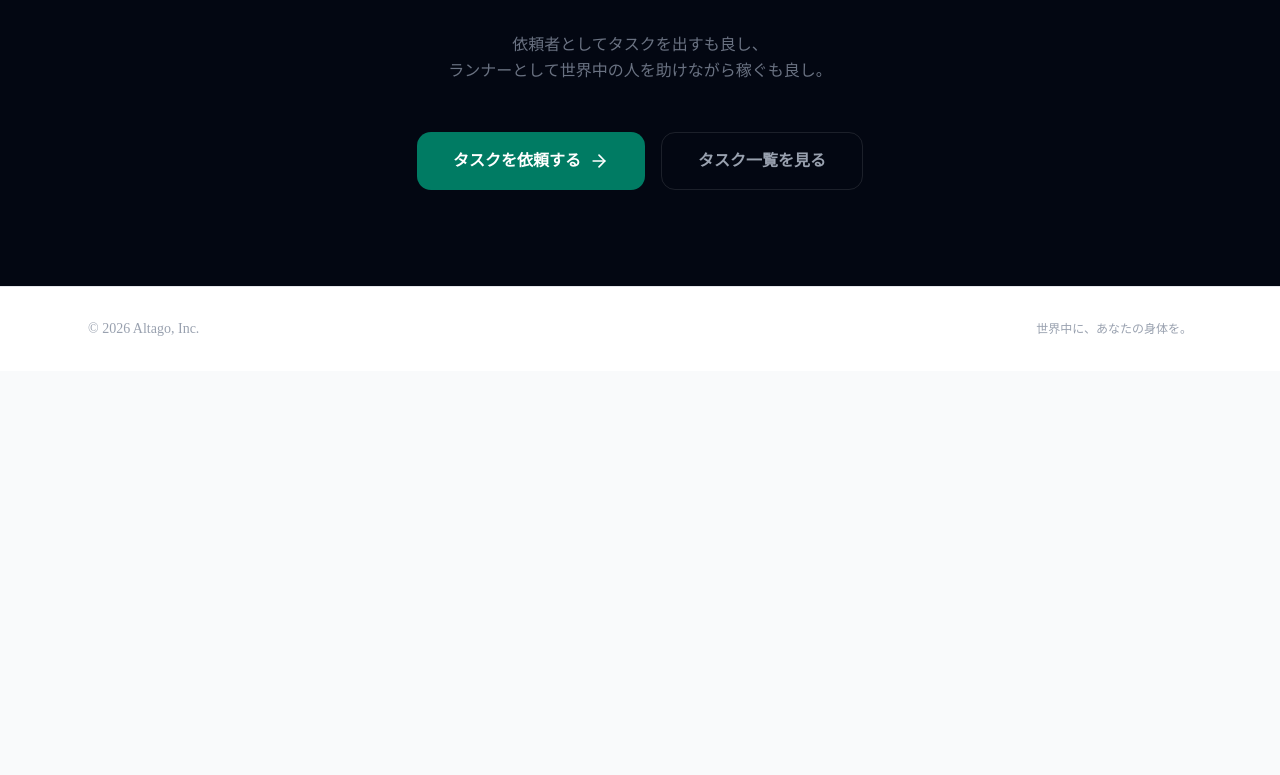
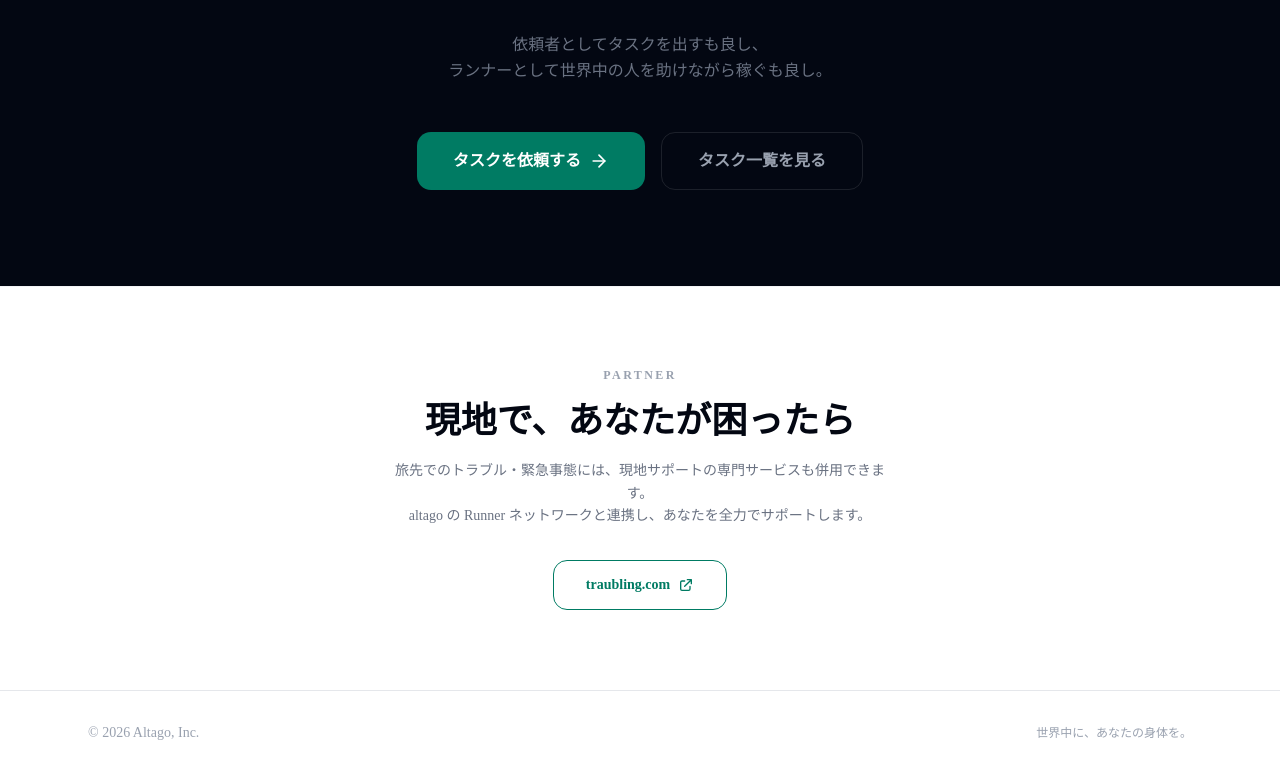
Before and after one commit to kaicyou2532/web_altago, a Next.js app: page / in a window 1280 px wide. Shown: the part 2976-3751 px from the top of the page. Before the commit the page ends 3347 px from the top, so only its background shows below. Built offline with nearby package versions, Linux system fonts and the light colour scheme.

Commit message:
refactor: move traubling section to landing page, remove from slides

```diff
--- a/src/app/page.tsx
+++ b/src/app/page.tsx
@@ -262,6 +262,32 @@ export default function HomePage() {
           </div>
         </div>
       </section>
+
+      {/* Traubling Partnership */}
+      <section className="bg-white py-20 border-t border-gray-100">
+        <div className="mx-auto max-w-3xl px-4 text-center">
+          <p className="text-xs font-semibold uppercase tracking-[0.2em] mb-4 text-gray-400">PARTNER</p>
+          <h2 className="text-3xl sm:text-4xl font-extrabold text-gray-950 mb-4 leading-tight">
+            現地で、あなたが困ったら
+          </h2>
+          <p className="text-gray-500 text-sm leading-relaxed mb-8 max-w-lg mx-auto">
+            旅先でのトラブル・緊急事態には、現地サポートの専門サービスも併用できます。<br />
+            altago の Runner ネットワークと連携し、あなたを全力でサポートします。
+          </p>
+          <a
+            href="https://traubling.com/"
+            target="_blank"
+            rel="noopener noreferrer"
+            className="inline-flex items-center gap-2 rounded-xl border font-semibold px-8 py-3.5 text-sm transition-colors hover:bg-gray-50"
+            style={{ borderColor: '#007B63', color: '#007B63' }}
+          >
+            traubling.com
+            <svg xmlns="http://www.w3.org/2000/svg" className="w-4 h-4" fill="none" viewBox="0 0 24 24" stroke="currentColor" strokeWidth={2}>
+              <path strokeLinecap="round" strokeLinejoin="round" d="M10 6H6a2 2 0 00-2 2v10a2 2 0 002 2h10a2 2 0 002-2v-4M14 4h6m0 0v6m0-6L10 14" />
+            </svg>
+          </a>
+        </div>
+      </section>
     </div>
   );
 }
--- a/src/app/slides/page.tsx
+++ b/src/app/slides/page.tsx
@@ -19,7 +19,6 @@ const slides = [
   { id: 'acquisition', component: SlideAcquisition },
   { id: 'revenue', component: SlideRevenue },
   { id: 'summary', component: SlideSummary },
-  { id: 'traubling', component: SlideTraubling },
 ];
 
 /* ────────────────────────────────────────────
@@ -397,47 +396,6 @@ function SlideSummary() {
 }
 
 /* ────────────────────────────────────────────
-   スライド 10: Traubling
-──────────────────────────────────────────── */
-function SlideTraubling() {
-  return (
-    <div className="w-full h-full flex flex-col" style={{ backgroundColor: '#0a0a0a' }}>
-      <div className="h-1.5 w-full" style={{ backgroundColor: BRAND }} />
-      <div className="flex-1 flex flex-col items-center justify-center px-16 text-center gap-8">
-        <p className="text-xs font-semibold tracking-[0.3em]" style={{ color: BRAND }}>
-          POWERED BY PARTNER
-        </p>
-        <div>
-          <p className="text-3xl font-black text-white mb-3 leading-snug">
-            現地で、あなたが困ったら
-          </p>
-          <p className="text-gray-400 text-sm max-w-lg leading-relaxed">
-            旅先でのトラブル・緊急事態には、現地サポートの専門サービスも活用できます。
-            altago の Runner ネットワークと連携し、あなたを全力でサポートします。
-          </p>
-        </div>
-        <a
-          href="https://traubling.com/"
-          target="_blank"
-          rel="noopener noreferrer"
-          className="group flex items-center gap-3 px-8 py-4 rounded-2xl border-2 text-white font-bold text-lg transition-all hover:scale-105"
-          style={{ borderColor: BRAND, backgroundColor: 'rgba(0,123,99,0.15)' }}
-        >
-          <span>traubling.com</span>
-          <svg xmlns="http://www.w3.org/2000/svg" className="w-5 h-5 opacity-60 group-hover:opacity-100 transition-opacity" fill="none" viewBox="0 0 24 24" stroke="currentColor" strokeWidth={2}>
-            <path strokeLinecap="round" strokeLinejoin="round" d="M10 6H6a2 2 0 00-2 2v10a2 2 0 002 2h10a2 2 0 002-2v-4M14 4h6m0 0v6m0-6L10 14" />
-          </svg>
-        </a>
-      </div>
-      <div className="px-16 py-6 flex justify-between text-xs text-gray-600">
-        <span>altago</span>
-        <span>Confidential — 2026年5月</span>
-      </div>
-    </div>
-  );
-}
-
-/* ────────────────────────────────────────────
    共通レイアウト
 ──────────────────────────────────────────── */
 function SlideLayout({ title, children, accent }: { title: string; children: React.ReactNode; accent?: boolean }) {
```
